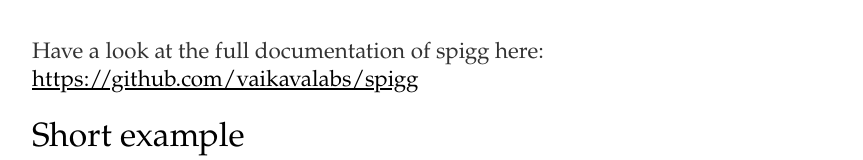
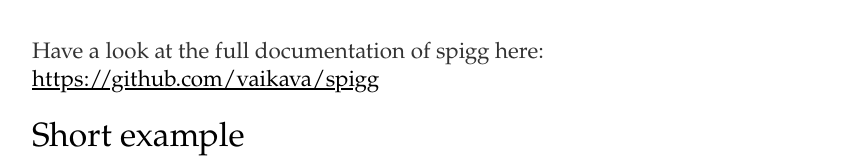
Before and after one commit to vaikava/spigg, a plain HTML site: page index.html in a window 1280 px wide. Shown: the part 435-595 px from the top of the page, without its empty margins (28-891 px from the left). Drawn offline with Linux system fonts and the light colour scheme.

Commit message:
Updated url

```diff
--- a/index.html
+++ b/index.html
@@ -81,7 +81,7 @@
 			<br />
 			<p>Download the latest version of spigg today by running <code>npm install spigg</code> in your shell.</p><br /><br />
 
-			<p>Have a look at the full documentation of spigg here: <a href="https://github.com/vaikavalabs/spigg">https://github.com/vaikavalabs/spigg</a></p>
+			<p>Have a look at the full documentation of spigg here: <a href="https://github.com/vaikava/spigg">https://github.com/vaikava/spigg</a></p>
 			<h2>Short example</h2>
 			<div class="codepusher"></div>
 
```
